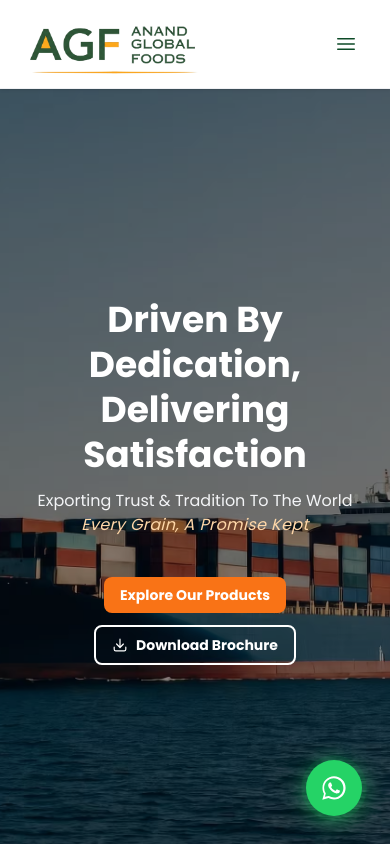
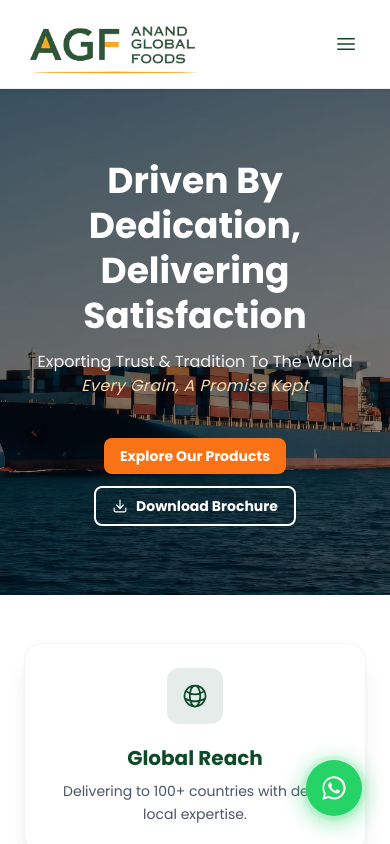
Before and after one commit to ASHISHSINGHNEGI/agf, a Next.js app: page / in a window 390 px wide. Shown: the top 844 px of the page. Built offline with nearby package versions, Linux system fonts and the light colour scheme.

Commit message:
update:shorten the height of hero section for smaller devices

```diff
--- a/app/components/Hero.tsx
+++ b/app/components/Hero.tsx
@@ -33,7 +33,7 @@ export default function Hero({
   }, [galleryImages.length, autoScrollInterval, currentIndex]);
 
   return (
-    <section className="relative text-center min-h-[calc(100svh-60px)] -mx-[2.1%] flex items-center justify-center overflow-hidden">
+    <section className="relative text-center min-h-[60svh] md:min-h-[calc(100svh-60px)] -mx-[2.1%] flex items-center justify-center overflow-hidden">
       {/* Background Images */}
       {galleryImages.map((image, index) => (
         <div
```
